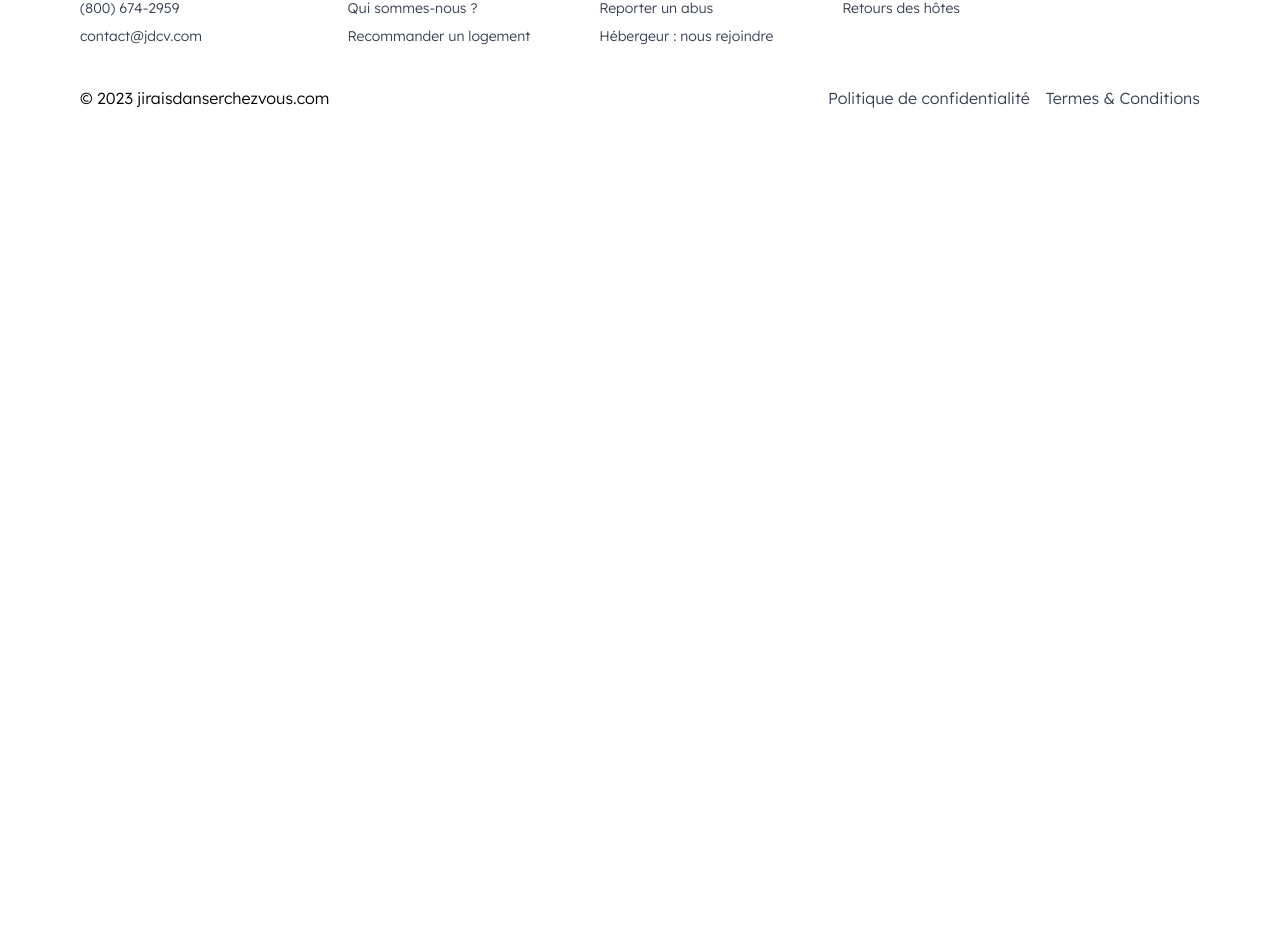
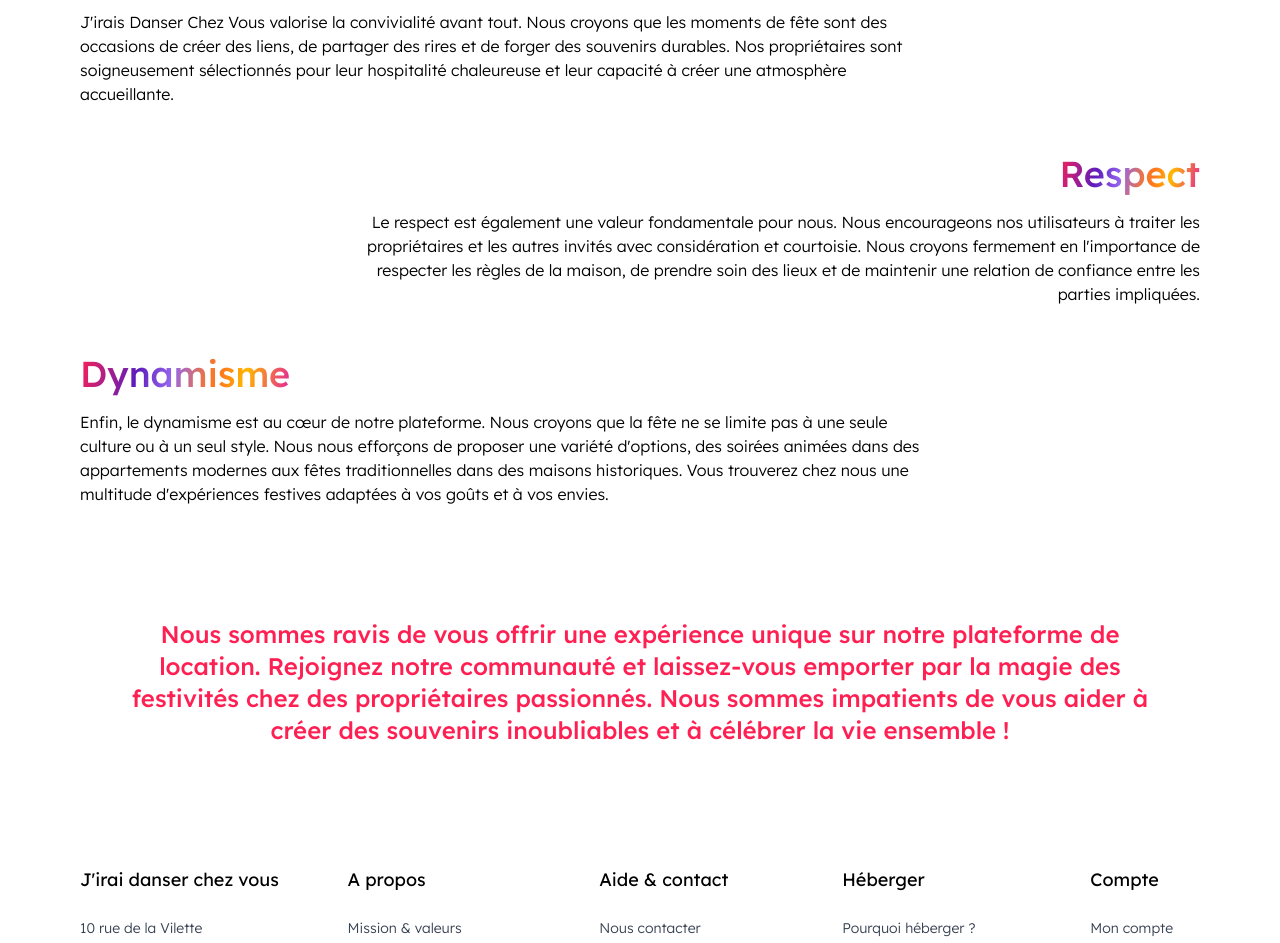
Before and after one commit to Frederic-Ferreira/jdcv, a Next.js app: page /informations in a window 1280 px wide. Shown: the part 2135-3078 px from the top of the page. Before the commit the page ends 2285 px from the top, so only its background shows below. Built offline with nearby package versions, Linux system fonts and the light colour scheme.

Commit message:
infos done map corrected

```diff
--- a/app/components/Carousel.jsx
+++ b/app/components/Carousel.jsx
@@ -37,11 +37,10 @@ function Carousel({ images }) {
           }}
         >
           {images.map((image) => (
-            <Image
+            <img
               key={uid()}
               src={image.src}
-              width={250}
-              height={200}
+              style={{ width: "100% !important" }}
               alt="Photos de logement"
             />
           ))}
--- a/app/components/SearchBar/Events.jsx
+++ b/app/components/SearchBar/Events.jsx
@@ -85,7 +85,7 @@ function Events() {
       />
       <div
         className={
-          "flex items-center gap-2 text-sm max-h-[30px] overflow-y-hidden " +
+          "flex items-center gap-2 text-sm max-h-[30px] " +
           (events.length > 0 ? "overflow-x-auto" : "truncate")
         }
         style={
@@ -98,7 +98,7 @@ function Events() {
           ? events.map((event, index) => (
               <span
                 key={uid()}
-                className="selected-event bg-gray-400 text-white rounded-xl px-2 py-1"
+                className="selected-event bg-gray-400 text-white rounded-xl px-2 py-2"
               >
                 {event}
               </span>
--- a/app/globals.scss
+++ b/app/globals.scss
@@ -50,7 +50,7 @@ $color-ternary-opacity: rgba(43, 41, 101, 0.75);
 
 
 .css-wjh20t-MuiPagination-ul{
-  gap: 30px;
+  justify-content: space-between !important;
 }
 
 .color{
--- a/app/informations/components/Values.jsx
+++ b/app/informations/components/Values.jsx
@@ -1,8 +1,10 @@
 function Values({ style, title, content }) {
   return (
-    <div className={"flex flex-col gap-4 " + style}>
-      <h1 className="gem-category text-4xl font-medium">{title}</h1>
-      <p>{content}</p>
+    <div className={"flex flex-col gap-4 w-3/4 " + style}>
+      <h1 className="text-4xl font-medium">
+        <span className="gem-category ">{title}</span>
+      </h1>
+      <p className="font-light">{content}</p>
     </div>
   )
 }
--- a/app/informations/page.jsx
+++ b/app/informations/page.jsx
@@ -2,10 +2,12 @@
 import Image from "next/image"
 import Button from "@app/components/Button"
 import CustomLink from "@app/components/Link"
-
+import { aboutValues } from "@utils/infos/about-values"
+import Values from "@app/informations/components/Values"
+import { v4 as uid } from "uuid"
 function Informations(props) {
   return (
-    <div className="infos flex flex-col gap-4 tetx-lexend mt-10">
+    <div className="infos flex flex-col gap-8 tetx-lexend mt-10">
       <div className="flex gap-20 px-20">
         <div className="flex flex-col gap-20 max-w-2/3 z-20">
           <div className="flex flex-col h-[150px] relative z-20">
@@ -169,7 +171,29 @@ function Informations(props) {
           style={{ zIndex: 30 }}
         />
       </div>
-      <div className="flex flex-col gap-8 px-20"></div>
+      <div className="flex flex-col gap-12 px-20 my-10">
+        {aboutValues.map((value, i) => {
+          return i === 1 ? (
+            <Values
+              key={uid()}
+              content={value.content}
+              title={value.title}
+              style="text-right ml-auto"
+            />
+          ) : (
+            <Values key={uid()} content={value.content} title={value.title} />
+          )
+        })}
+      </div>
+      <div className="text-center text-2xl font-medium text-[#FF2053] px-32 mt-10 mb-20">
+        <h2>
+          Nous sommes ravis de vous offrir une expérience unique sur notre
+          plateforme de location. Rejoignez notre communauté et laissez-vous
+          emporter par la magie des festivités chez des propriétaires
+          passionnés. Nous sommes impatients de vous aider à créer des souvenirs
+          inoubliables et à célébrer la vie ensemble !
+        </h2>
+      </div>
     </div>
   )
 }
--- a/app/logements/page.jsx
+++ b/app/logements/page.jsx
@@ -1,7 +1,6 @@
 "use client"
 import Image from "next/image"
 import { Pagination } from "@mui/material"
-import Stack from "@mui/material/Stack"
 import dynamic from "next/dynamic"
 import SearchBar from "@app/components/SearchBar/SearchBar"
 import FilterOrder from "@app/logements/components/FilterOrder"
--- a/utils/infos/about-values.js
+++ b/utils/infos/about-values.js
@@ -1,4 +1,4 @@
-export const values = [
+export const aboutValues = [
   {
     title: "Convivialité",
     content:
```
Also changed, not shown: utils/functions/truncateByCharacters.js (added, +9 -0 lines), public/images/home/searchbar/event.svg.
